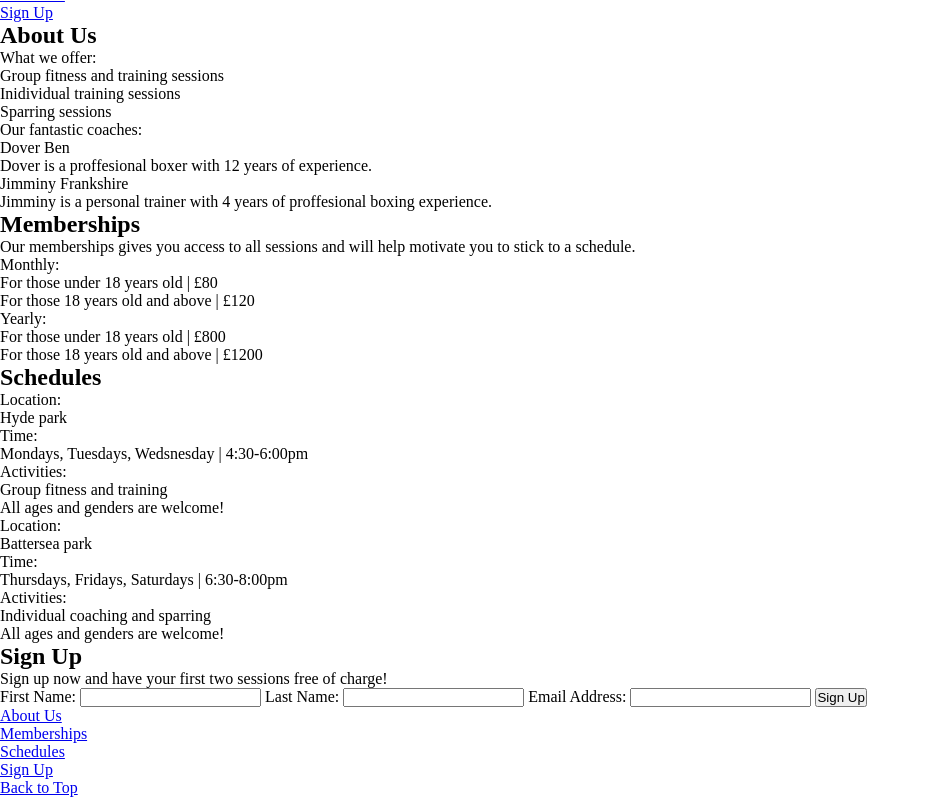
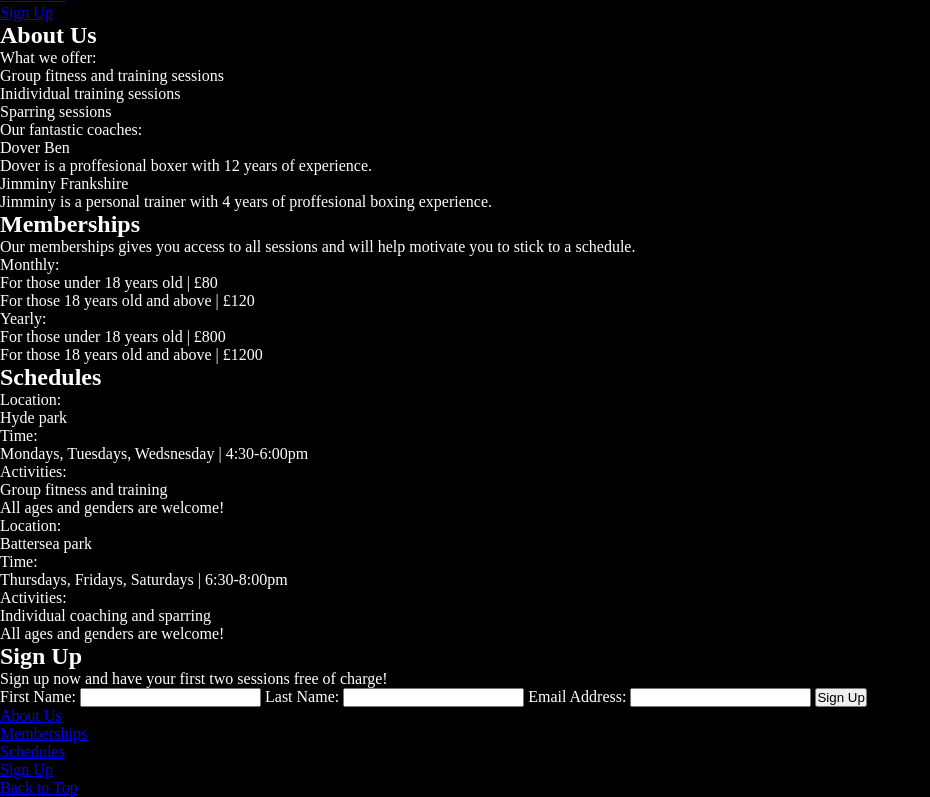
Before and after one commit to BahraamK/OutdoorBoxingClub, a plain HTML site: page index.html in a window 1280 px wide. Shown: the part 195-992 px from the top of the page, without its empty margins (0-930 px from the left). Drawn offline with Linux system fonts and the light colour scheme.

Commit message:
add general style to body

```diff
--- a/assets/css/style.css
+++ b/assets/css/style.css
@@ -5,8 +5,14 @@ margin: 0;
 box-sizing: border-box;
 }
 
+/*General body style*/
 body{
-
+min-height:100vh;
+color:white;
+background-color:black;
+/*add font family here*/
+display:flex;
+flex-flow:column wrap
 }
 
 /* Header */
@@ -16,7 +22,7 @@ header {
 
 /* Main content */
 main {
-
+ flex: auto
 }
 
 /* Footer */
--- a/index.html
+++ b/index.html
@@ -85,7 +85,7 @@
       </p>
       <!--Page navigation-->
       <nav>
-        <div class="navigation">
+        <div id="head-nav">
           <ul>
             <li><a href="#about">About Us</a></li>
             <li><a href="#memberships">Memberships</a></li>
@@ -179,7 +179,7 @@
     <footer>
       <!--Page navigation-->
       <nav>
-        <div class="navigation" id="footer">
+        <div id="foot-nav">
           <ul>
             <li><a href="#about">About Us</a></li>
             <li><a href="#memberships">Memberships</a></li>
```
